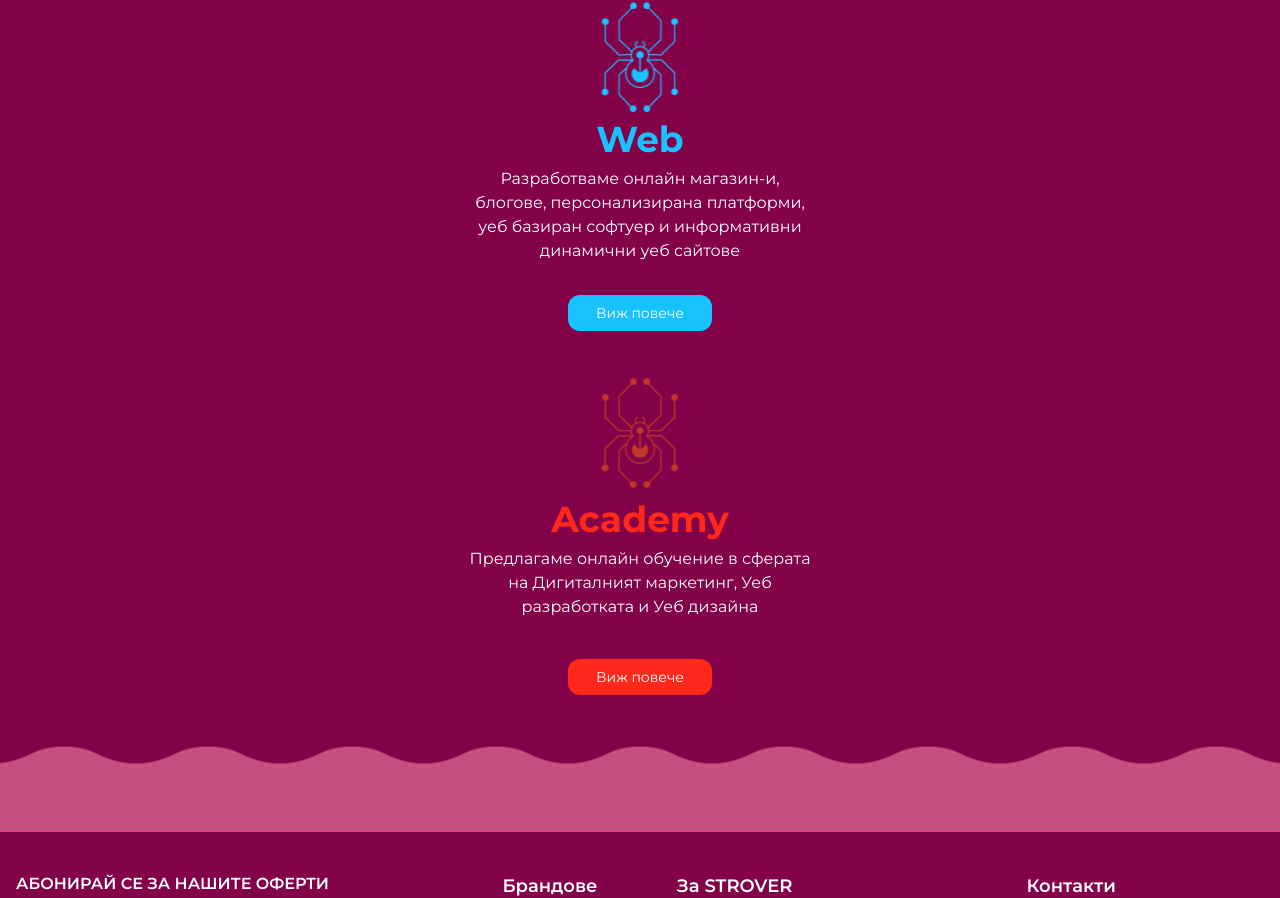
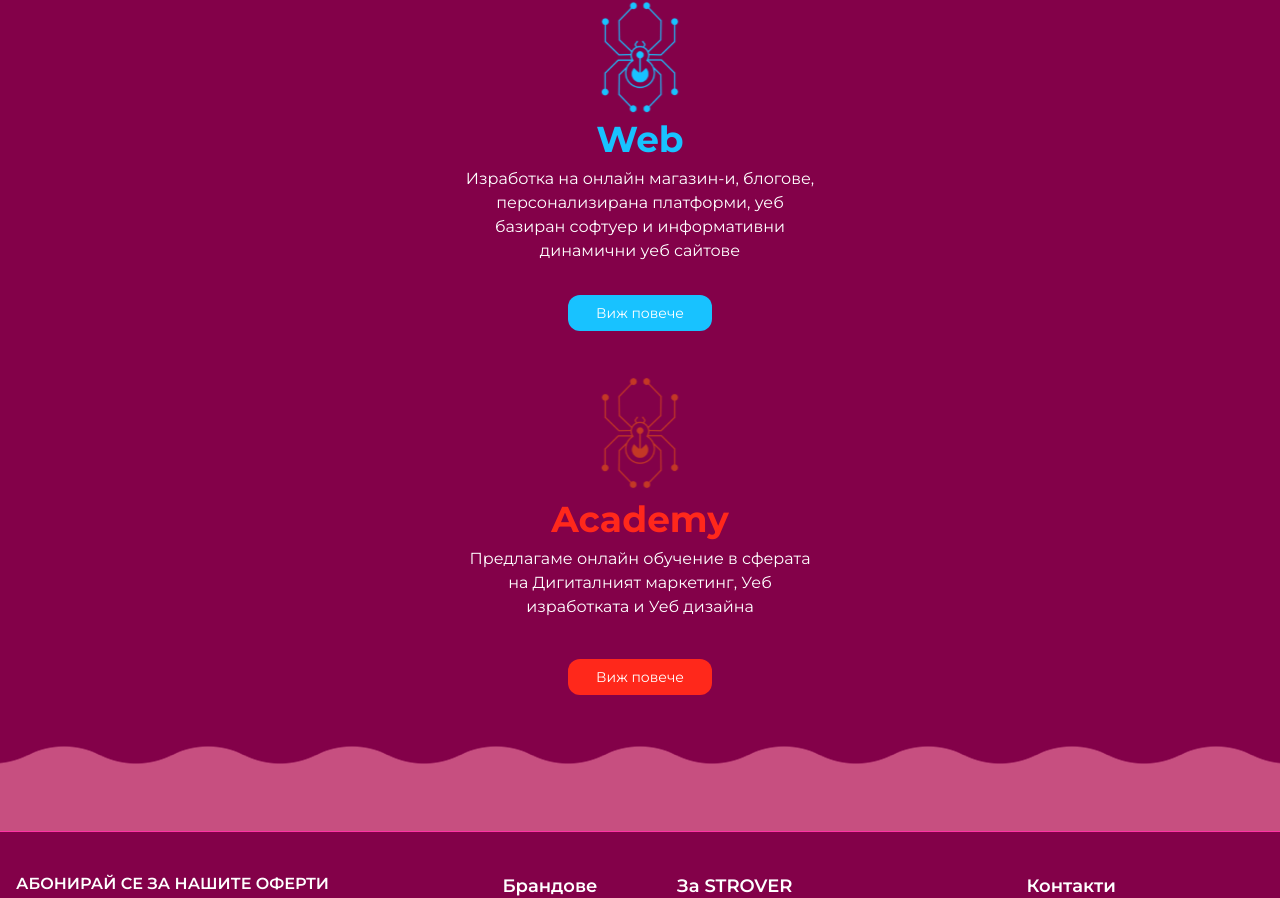
Before and after one commit to StroverIT/Strover, a Next.js app: page /digital in a window 1280 px wide. Shown: the part 5645-6543 px from the top of the page. Built offline with nearby package versions, Linux system fonts and the light colour scheme; a web font is replaced by a local one.

Commit message:
chaning from "разработване" to "изработване"

```diff
--- a/components/Brands/ListBrands.js
+++ b/components/Brands/ListBrands.js
@@ -42,7 +42,7 @@ export default function ListBrands({
             altImage="Tech spider logo for strovers' brands"
             imageLink="/logos/web-spider.svg"
             title="Web"
-            p="Разработваме онлайн магазин-и, блогове, персонализирана платформи, уеб базиран софтуер и информативни динамични уеб сайтове"
+            p="Изработка на онлайн магазин-и, блогове, персонализирана платформи, уеб базиран софтуер и информативни динамични уеб сайтове"
             link="/web"
             borderColor="bg-primaryBlue-200"
             textColor="text-primaryBlue-200"
@@ -71,7 +71,7 @@ export default function ListBrands({
             altImage="Tech spider logo for strovers' brands"
             imageLink="/logos/academy-spider.svg"
             title="Academy"
-            p="Предлагаме онлайн обучение в сферата на Дигиталният маркетинг, Уеб разработката и Уеб дизайна"
+            p="Предлагаме онлайн обучение в сферата на Дигиталният маркетинг, Уеб изработката и Уеб дизайна"
             link="/academy"
             borderColor="bg-red-150"
             textColor="text-red-150"
--- a/components/web/ProcessAndServices.js
+++ b/components/web/ProcessAndServices.js
@@ -127,7 +127,7 @@ export default function ProcessAndServices() {
           <FadeFromBottom duration={0.5} delay={0.2}>
             <p className="mt-1 text-center lg:max-w-sm max-lg:text-sm">
               С услугата “Онлайн добавяне на продукти”, ние ще добавим вашите
-              дигитални продукти, чрез Admin Panel, който е разработен от нас за
+              дигитални продукти, чрез Admin Panel, който е изработен от нас за
               вас.
             </p>
           </FadeFromBottom>
--- a/components/web/questionComp/questionData.js
+++ b/components/web/questionComp/questionData.js
@@ -11,7 +11,7 @@ export const questionData = [
   },
   {
     title: "ИМАМ ПО-ИЗГОДНИ ПРЕДЛОЖЕНИЯ",
-    text: `Добре разработеният сайт генерира приходи от онлайн пространството Ви години наред. Професионалният ни съвет е да не се фокусирате върху разлики в рамките на няколкостотин лева, които се възвръщат моментално като инвестиция, а да съпоставяте предложенията по това какво ще донесат за бизнеса Ви.`,
+    text: `Добре изработеният сайт генерира приходи от онлайн пространството Ви години наред. Професионалният ни съвет е да не се фокусирате върху разлики в рамките на няколкостотин лева, които се възвръщат моментално като инвестиция, а да съпоставяте предложенията по това какво ще донесат за бизнеса Ви.`,
     _id: "21312323112",
   },
   {
--- a/pages/web.js
+++ b/pages/web.js
@@ -18,7 +18,7 @@ export default function Web() {
   return (
     <>
       <Head>
-        <title>Strover Web - разработка на сайтове</title>
+        <title>Strover Web - изработка на сайтове</title>
         <meta
           name="description"
           content="Поддръжка, създаване и оптимизиране на сайтове. Всичко което Ви е нужно за развитието на бизнеса Ви, онлайн."
```
